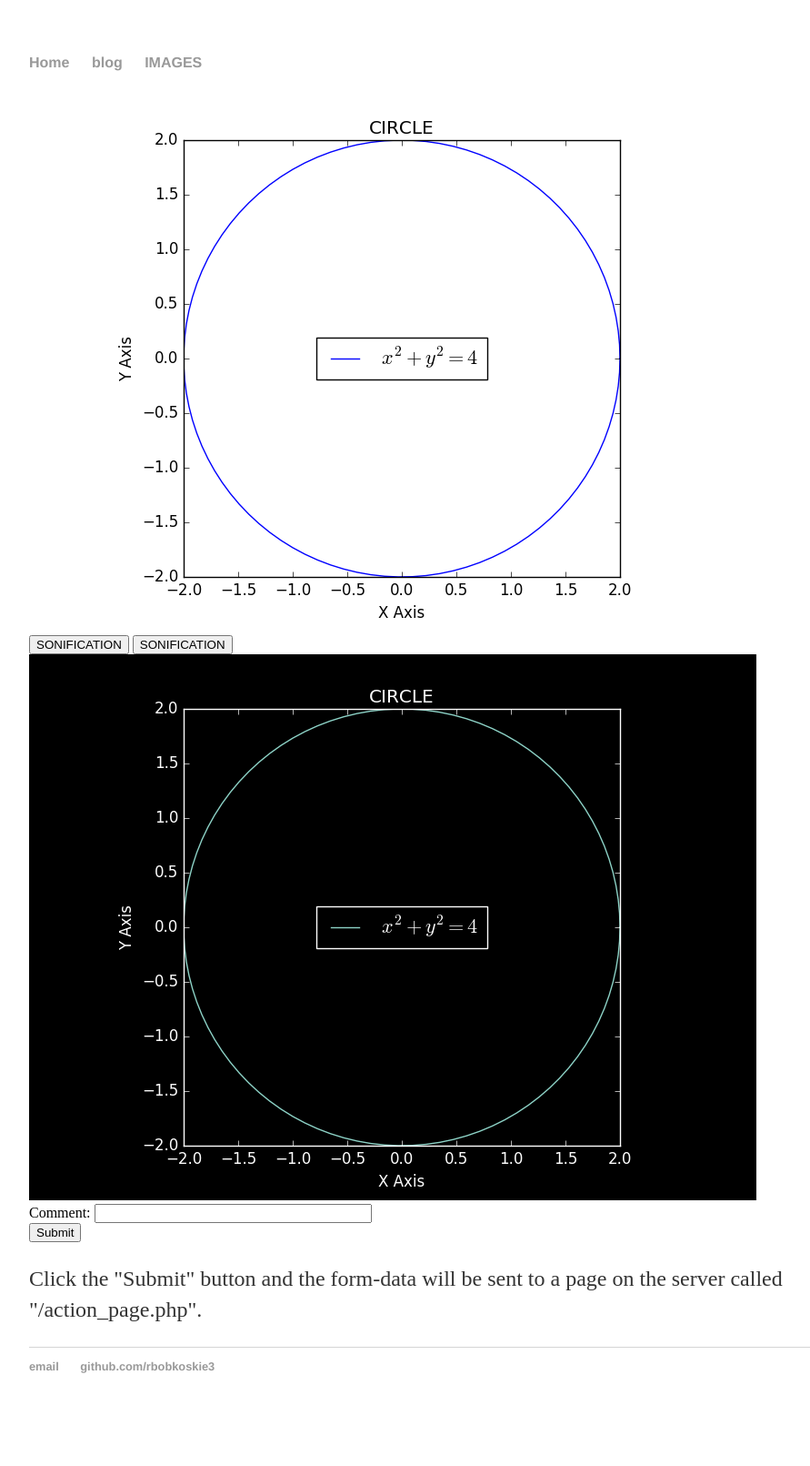
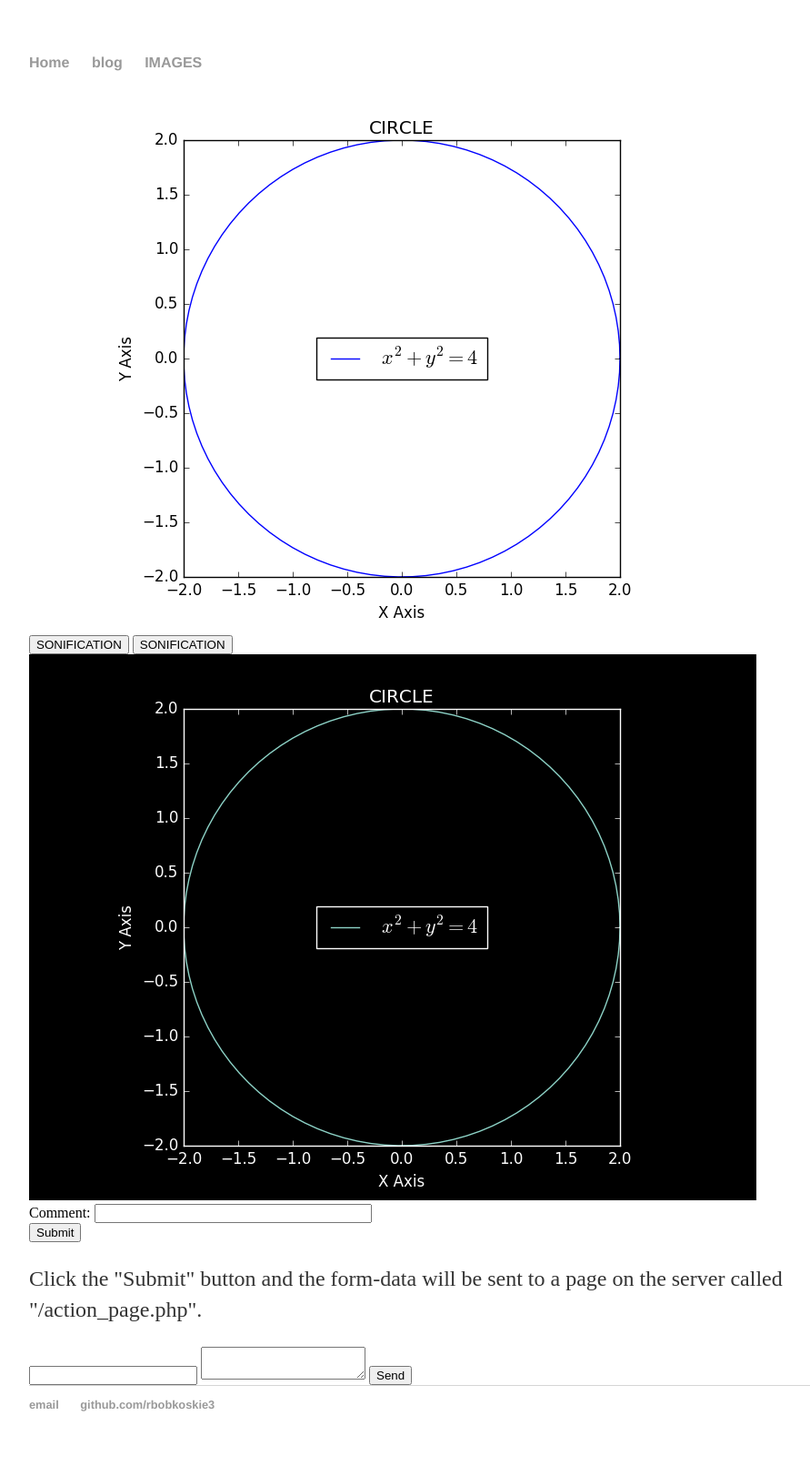
Before and after one commit to rbobkoskie3/rbobkoskie3.github.io, a Jekyll site: the page built from circle/index.html, in a window 1280 px wide. Shown: the whole page at 91% size, without its empty margins (160-1051 px from the left). Built offline with Jekyll 4.4.1, drawn with Linux system fonts in a browser that asks for light colours; before the commit the page ends 1569 px from its top, so only the background shows below that.

Commit message:
Update index.html

```diff
--- a/circle/index.html
+++ b/circle/index.html
@@ -28,7 +28,12 @@ title: Math, Sonification, Plots
         Comment: <input type="text" name="comment" size="35"><br>
         <input type="submit" value="Submit">
         </form>
-
         <p>Click the "Submit" button and the form-data will be sent to a page on the server called "/action_page.php".</p>
 
+        <form action="mailto:rb868x@att.com" method="GET">
+        <input name="subject" type="text" />
+        <textarea name="body"></textarea>
+        <input type="submit" value="Send" />
+        </form>
+
 <!-- /.blurb -->
```
